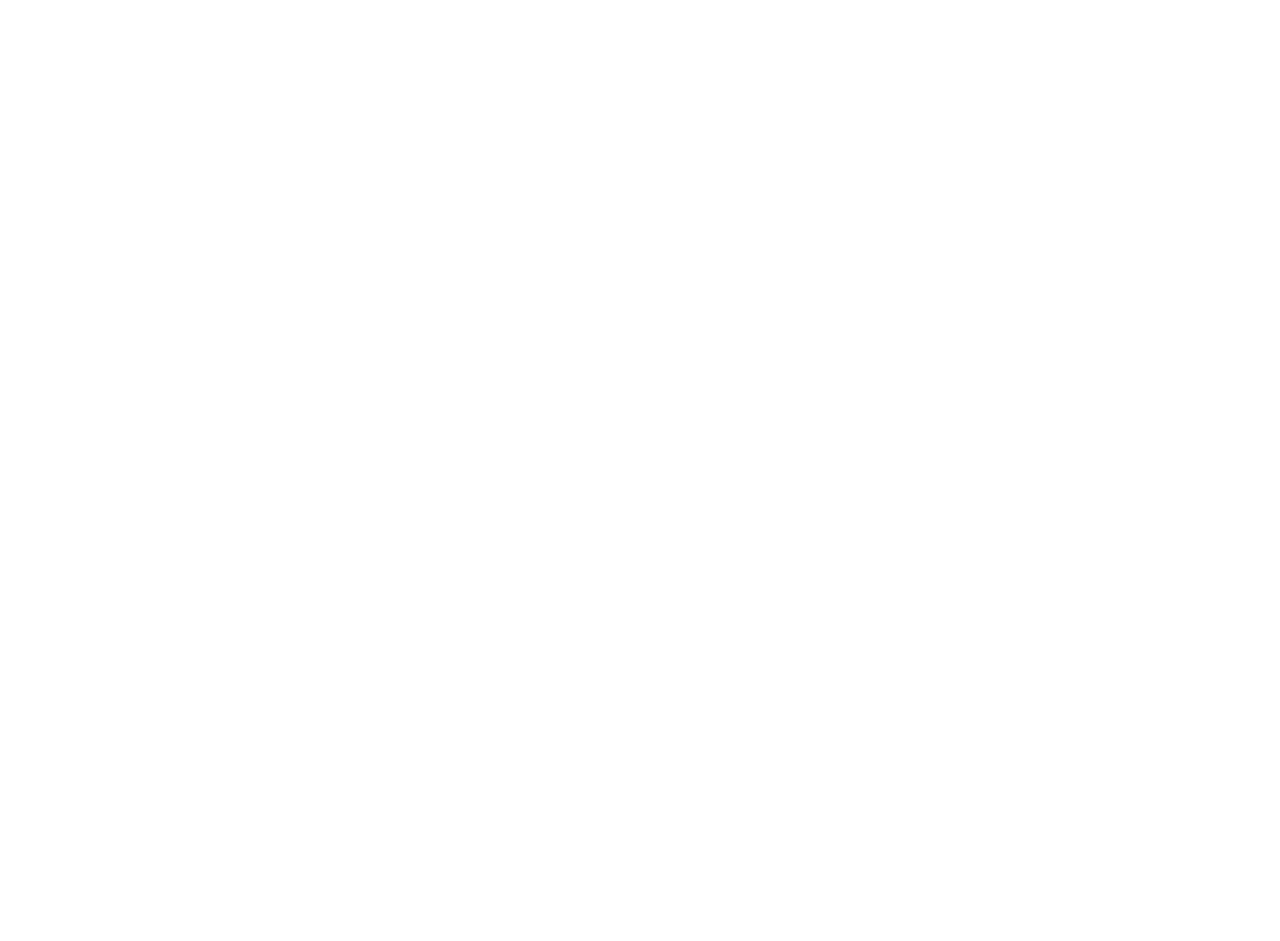
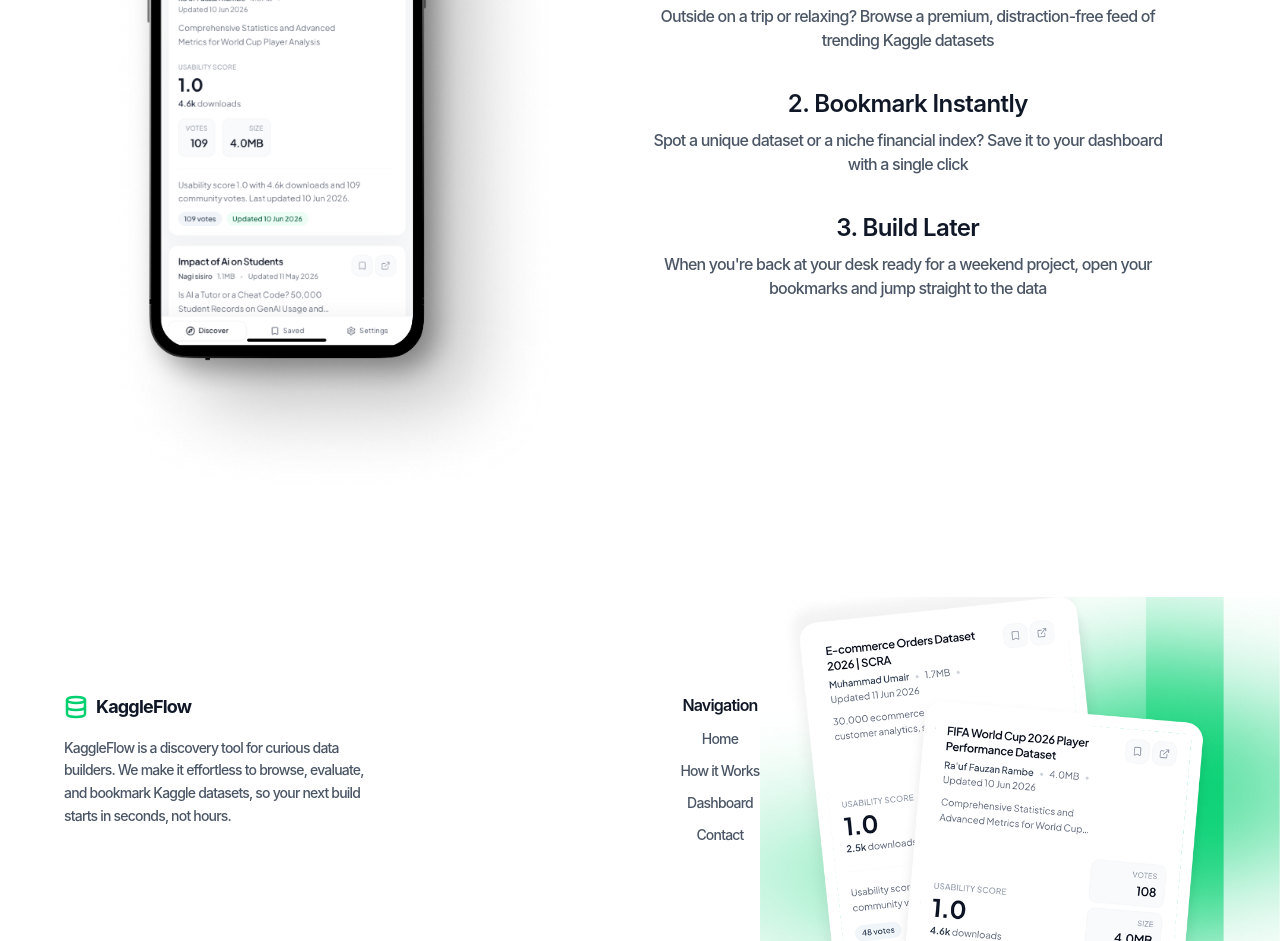
Before and after one commit to regional-specter/kaggle-media, a React (Vite) app: page / in a window 1280 px wide. Shown: the part 1060-2001 px from the top of the page. Before the commit the page ends 800 px from the top, so only its background shows below. Built offline with nearby package versions, Linux system fonts and the light colour scheme; no server answers.

Commit message:
Added how it works + footer section

```diff
--- a/src/pages/LandingPage.tsx
+++ b/src/pages/LandingPage.tsx
@@ -6,6 +6,28 @@
 import bgElement from '../assets/bg-element.png'
 import leftCards from '../assets/left-cards.png'
 import rightCards from '../assets/right-cards.png'
+import mobilePreview from '../assets/mobile-preview.png'
+import footerElement from '../assets/footer-element.png'
+
+const footerLinks = ['Home', 'How it Works', 'Dashboard', 'Contact']
+
+const steps = [
+  {
+    num: '1',
+    title: 'Scroll Anywhere',
+    desc: 'Outside on a trip or relaxing? Browse a premium, distraction-free feed of trending Kaggle datasets',
+  },
+  {
+    num: '2',
+    title: 'Bookmark Instantly',
+    desc: 'Spot a unique dataset or a niche financial index? Save it to your dashboard with a single click',
+  },
+  {
+    num: '3',
+    title: 'Build Later',
+    desc: "When you're back at your desk ready for a weekend project, open your bookmarks and jump straight to the data",
+  },
+]
 
 const fadeUp = {
   hidden: { opacity: 0, y: 12 },
@@ -57,16 +79,16 @@
 
 export function LandingPage() {
   return (
-    <div className="relative min-h-dvh overflow-hidden bg-white">
-      {/* background glow */}
+    <div className="relative bg-white">
+      {/* hero zone — owns its own decorative layer so absolute images
+          stay scoped to the hero's bottom, not the whole page's bottom */}
+      <div className="relative overflow-hidden">
         <img
           src={bgElement}
           alt=""
           aria-hidden
           className="pointer-events-none absolute left-1/2 top-[260px] w-full max-w-5xl -translate-x-1/2 select-none"
         />
-
-      {/* decorative dataset cards */}
         <img
           src={leftCards}
           alt=""
@@ -118,7 +140,7 @@
           >
             <motion.p
               variants={fadeUp}
-            className="rounded-full bg-[#0CA533]/20 px-4 py-1.5 text-md font-semibold text-[#0CA533]"
+              className="rounded-full bg-[#0CA533]/20 px-5 py-2 text-sm font-semibold text-[#0CA533]"
             >
               For Curious Data Builders
             </motion.p>
@@ -156,5 +178,77 @@
           </motion.section>
         </div>
       </div>
+
+      {/* how it works — separate stacking context, sits cleanly below the hero */}
+      <div className="relative z-10 mx-auto max-w-6xl px-6 pb-20 lg:px-10">
+        <motion.section
+          className="grid grid-cols-1 items-center gap-12 pt-2 lg:grid-cols-[1fr_1.1fr] lg:gap-12"
+          variants={staggerContainer}
+          initial="hidden"
+          whileInView="visible"
+          viewport={{ once: true, amount: 0.3 }}
+        >
+          <motion.div variants={fadeUp} className="flex justify-center">
+            <img
+              src={mobilePreview}
+              alt="KaggleFlow discover feed shown on a mobile screen"
+              className="w-full max-w-[480px] select-none"
+            />
+          </motion.div>
+
+          <motion.div variants={fadeUp} className="flex flex-col items-center gap-9 text-center">
+            {steps.map((step) => (
+              <div key={step.num}>
+                <h3 className="text-2xl font-semibold tracking-tight text-gray-900">
+                  {step.num}. {step.title}
+                </h3>
+                <p className="mt-2 text-base font-medium text-gray-600">
+                  {step.desc}
+                </p>
+              </div>
+            ))}
+          </motion.div>
+        </motion.section>
+      </div>
+
+      {/* footer */}
+      <footer className="relative overflow-x-hidden bg-white px-6 py-20 lg:px-10 lg:py-24">
+        <img
+          src={footerElement}
+          alt=""
+          aria-hidden
+          className="pointer-events-none absolute right-0 top-1/2 hidden w-[560px] -translate-y-1/2 select-none sm:block md:w-[640px] lg:w-[520px]"
+        />
+
+        <div className="relative z-10 mx-auto flex max-w-6xl flex-col gap-14 sm:flex-row sm:items-start sm:justify-between">
+          <div className="max-w-xs">
+            <div className="flex items-center gap-2">
+              <Database className="h-6 w-6 text-[#00D06F]" strokeWidth={2.5} />
+              <span className="text-lg font-bold text-gray-900">KaggleFlow</span>
+            </div>
+            <p className="mt-4 text-sm font-medium leading-relaxed text-gray-600">
+              KaggleFlow is a discovery tool for curious data builders. We make
+              it effortless to browse, evaluate, and bookmark Kaggle datasets,
+              so your next build starts in seconds, not hours.
+            </p>
+          </div>
+
+          <div className="flex flex-col items-center gap-3 text-center">
+            <h4 className="font-semibold text-gray-900">Navigation</h4>
+            {footerLinks.map((link) => (
+              <a
+                key={link}
+                href="#"
+                className="text-sm font-medium text-gray-600 transition hover:text-gray-900"
+              >
+                {link}
+              </a>
+            ))}
+          </div>
+
+          <div className="hidden w-40 sm:block" aria-hidden />
+        </div>
+      </footer>
+    </div>
   )
 }
```
Also changed, not shown: src/assets/Mobile-preview.png (added), src/assets/footer-element.png (added). Lines whose indentation alone changed are shown as unchanged.
